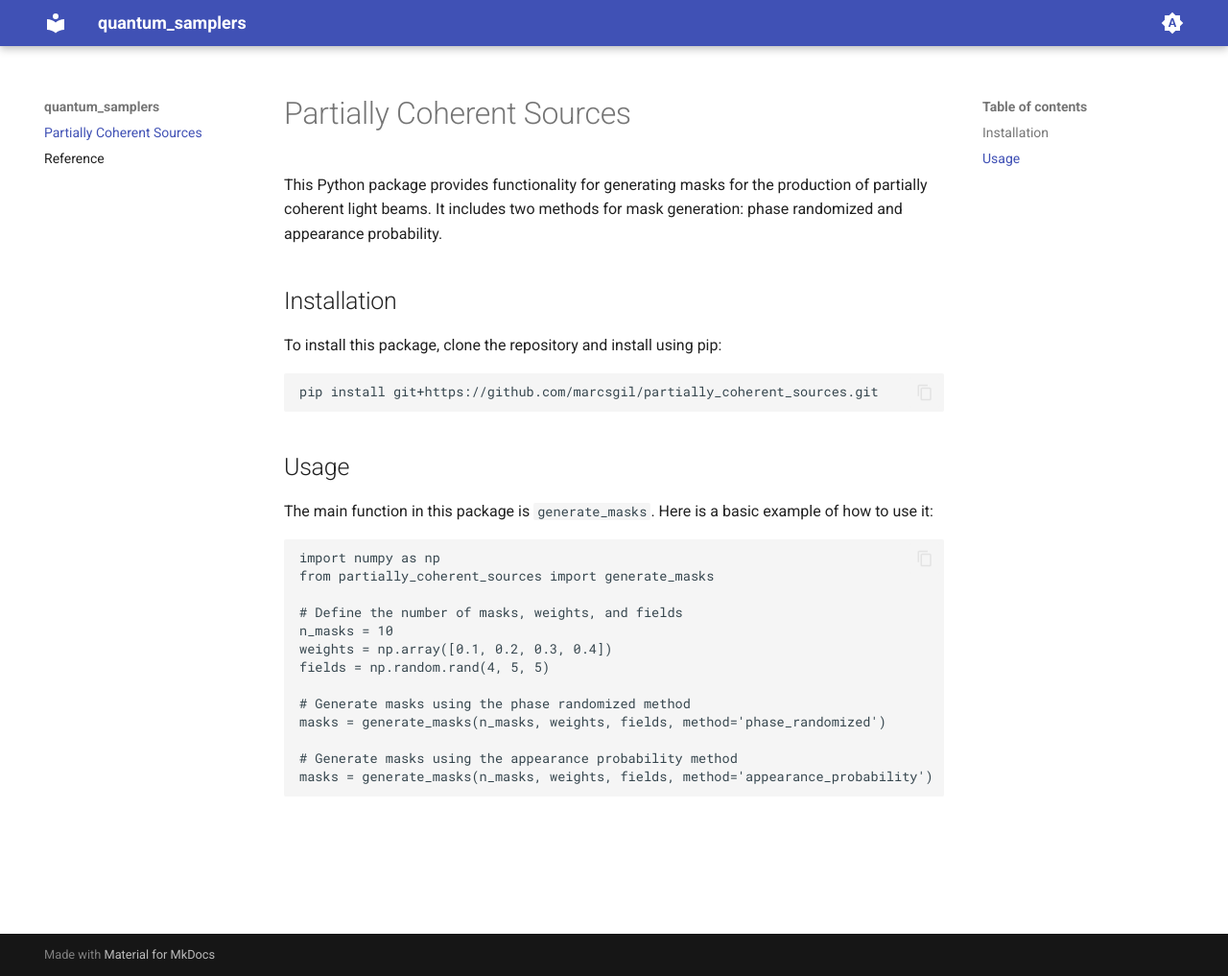
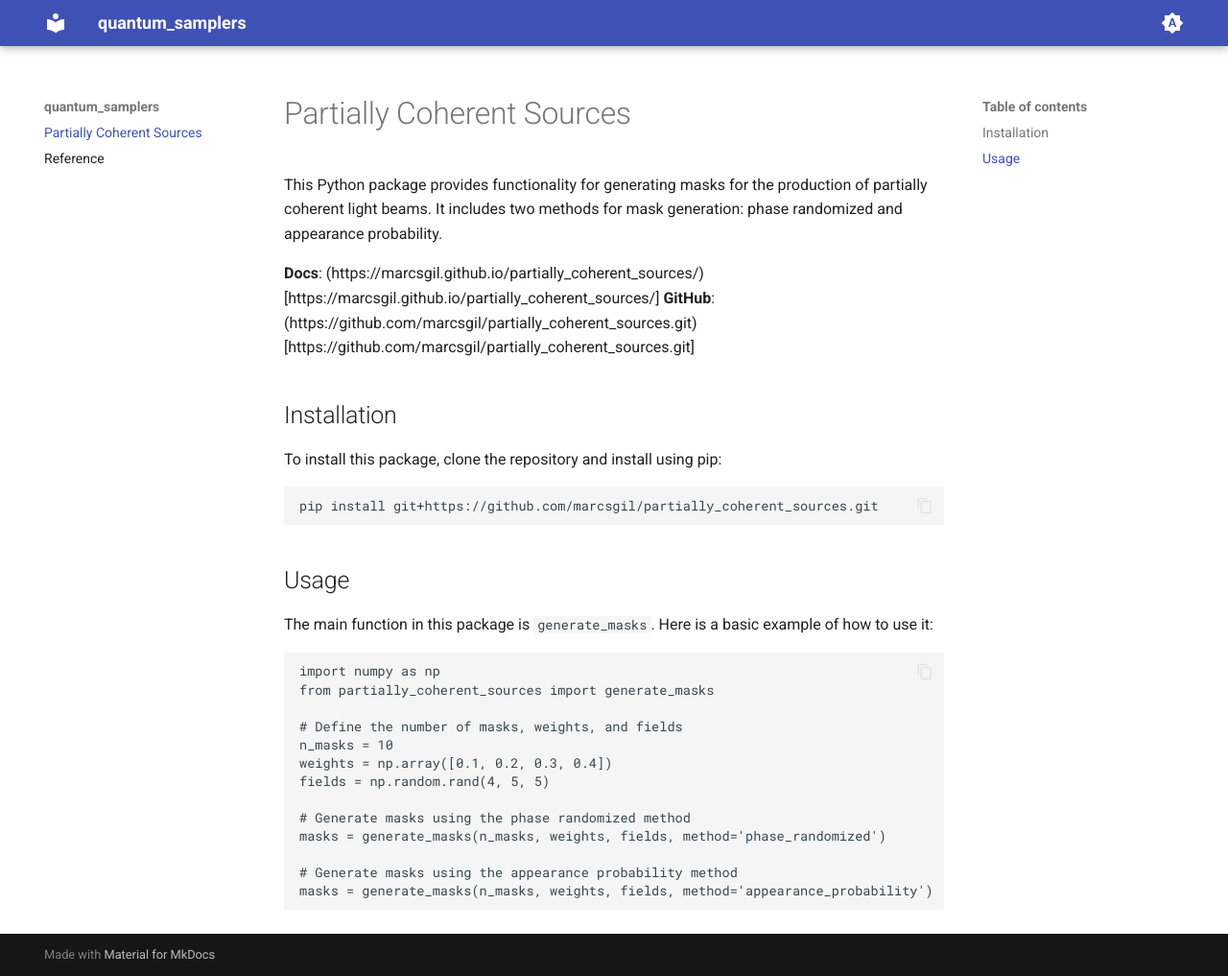
Before and after one commit to loquff/partially_coherent_sources, an MkDocs documentation site: the page built from docs/README.md, in a window 1280 px wide and 1017 px high. Shown: the whole window at 96% size. Built offline with MkDocs 1.6.1 and Material for MkDocs 9.7.7, drawn with Linux system fonts in a browser that asks for light colours.

Commit message:
updated README

```diff
--- a/docs/README.md
+++ b/docs/README.md
@@ -1,6 +1,9 @@
 # Partially Coherent Sources
 
 This Python package provides functionality for generating masks for the production of partially coherent light beams. It includes two methods for mask generation: phase randomized and appearance probability.
+
+**Docs**: (https://marcsgil.github.io/partially_coherent_sources/)[https://marcsgil.github.io/partially_coherent_sources/]
+**GitHub**: (https://github.com/marcsgil/partially_coherent_sources.git)[https://github.com/marcsgil/partially_coherent_sources.git]
 
 ## Installation
 
```
